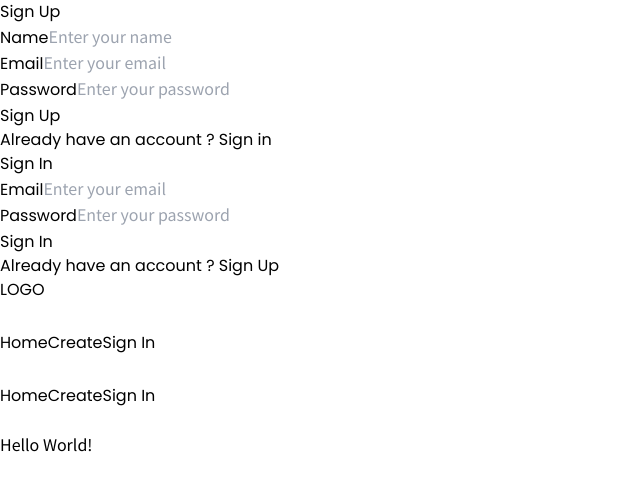
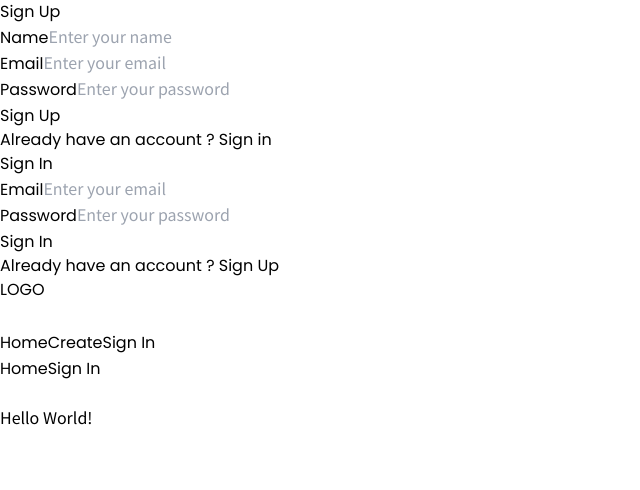
Before and after one commit to RyogoIimura/techblog, a Next.js app: page / in a window 1280 px wide. Shown: the top 490 px of the page, without its empty margins (0-640 px from the left). Built offline with nearby package versions, Linux system fonts and the light colour scheme.

Commit message:
Header Button コンポーネント化、ナビゲーション全画面

```diff
--- a/app/components/Header.tsx
+++ b/app/components/Header.tsx
@@ -1,10 +1,8 @@
 'use client'
-import Image from "next/image";
-import PenLogo from '../../public/images/pen_logo.svg';
-import UserLogo from '../../public/images/user_logo.svg';
 import React, { useState } from "react";
 
 import { poppins } from "../utils/fonts";
+import { HeaderButton } from "./HeaderButton";
 
 type HeaderProps = {
   page: string
@@ -12,159 +10,31 @@ type HeaderProps = {
 
 const Header = (props: HeaderProps) => {
   const { page } = props;
-  const buttonChoice = (name: string, hidden: boolean = false) => {
-    if( name === 'Create'){
-      return (
-        <button className={`
-            w-fit
-            h-fit
-            bg-[#383838]
-            border-[1px]
-            border-[#383838]
-            rounded-[57px]
-            pl-[36px]
-            pr-[18px]
-            py-[6px]
-            my-auto
-            relative
-
-            md:ml-[24px]
-          `}
-          key='Create'
-        >
-          <Image
-            className={`
-              w-[14px]
-              h-auto
-              absolute
-              top-[50%]
-              left-[18px]
-              transform
-              translate-y-[-50%]
-            `}
-            src={PenLogo}
-            alt="PenLogo"
-          />
-          <p className={`
-            ${poppins.className}
-            text-white
-            text-[14px]
-
-            md:text-[14px]
-          `}>Create</p>
-        </button>
-      )
-    }
-    if( name === 'Sign In'){
-      return (
-        <button className={`
-            w-fit
-            h-fit
-            bg-[#d9d9d9]
-            border-[1px]
-            border-[#383838]
-            rounded-[57px]
-            px-[28px]
-            py-[6px]
-
-            md:my-auto
-            md:ml-[24px]
-            ${hidden ? 'hidden md:block' : ''}
-          `}
-          key='Sign In'
-        >
-          <p className={`
-            ${poppins.className}
-            text-[#383838]
-            text-[14px]
-
-            md:text-[14px]
-          `}>Sign In</p>
-        </button>
-      )
-    }
-    if( name === 'Publish'){
-      return (
-        <button className={`
-            w-fit
-            h-fit
-            bg-[#18A0FB]
-            border-[1px]
-            border-[#18A0FB]
-            rounded-[57px]
-            px-[28px]
-            py-[6px]
-            my-auto
-
-            md:ml-[24px]
-          `}
-          key='Publish'
-        >
-          <p className={`
-            ${poppins.className}
-            text-[#000]
-            text-[14px]
-
-            md:text-[14px]
-          `}>Publish</p>
-        </button>
-      )
-    }
-    if( name === 'Logout'){
-      return (
-        <button className={`
-            w-fit
-            h-fit
-
-            md:my-auto
-            md:ml-[48px]
-            ${hidden ? 'hidden md:block' : ''}
-          `}
-          key='Logout'
-        >
-          <Image
-            className={`
-              w-[48px]
-              h-auto
-            `}
-            src={UserLogo}
-            alt="UserLogo"
-          />
-        </button>
-      )
-    }
-  }
   const headerButtonChange = () => {
     if( page === 'Write Blog'){
-      return [ buttonChoice('Publish'), buttonChoice('Sign In', true) ]
+      return [ HeaderButton('Home', 'hidden md:block'), HeaderButton('Publish'), HeaderButton('Sign In', 'hidden md:block') ]
     } else if ( page === 'Profile'){
-      return [ buttonChoice('Create'), buttonChoice('Logout', true) ]
+      return [ HeaderButton('Home', 'hidden md:block'), HeaderButton('Create'), HeaderButton('Logout', 'hidden md:block') ]
     } else {
-      return [ buttonChoice('Create'), buttonChoice('Sign In', true) ]
+      return [ HeaderButton('Home', 'hidden md:block'), HeaderButton('Create'), HeaderButton('Sign In', 'hidden md:block') ]
     }
   }
   const navButtonChange = () => {
     if( page === 'Write Blog'){
-      return [ buttonChoice('Publish'), buttonChoice('Sign In') ]
+      return [ HeaderButton('Home', 'mx-auto'), HeaderButton('Sign In', 'mx-[auto] mt-[40px]') ]
     } else if ( page === 'Profile'){
-      return [ buttonChoice('Create'), buttonChoice('Logout') ]
+      return [ HeaderButton('Home', 'mx-auto'), HeaderButton('Logout', 'mx-[auto] mt-[40px]') ]
     } else {
-      return [ buttonChoice('Create'), buttonChoice('Sign In') ]
+      return [ HeaderButton('Home', 'mx-auto'), HeaderButton('Sign In', 'mx-[auto] mt-[40px]') ]
     }
   }
 
   const [nav, setNav] = useState<boolean>(false);
-  const navOpen = () => {
-    setNav(!nav);
-    if (nav) {
-      console.log('close')
-    } else {
-      console.log('open')
-    }
-  }
+  const navOpen = () => setNav(!nav);
 
   return (
     <>
+      {/* header */}
       <div className={`
         w-full
         fixed
@@ -209,44 +79,21 @@ const Header = (props: HeaderProps) => {
             md:pr-0
           `}
           >
-            <button className={`
-              w-fit
-              h-fit
-              bg-[#383838]
-              border-[1px]
-              border-[#383838]
-              rounded-[57px]
-              px-[28px]
-              py-[6px]
-              hidden
-
-              md:my-auto
-              md:block
-            `}>
-              <p className={`
-                ${poppins.className}
-                text-white
-                text-[14px]
-
-                md:text-[14px]
-                md:block
-              `}>Home</p>
-            </button>
             {headerButtonChange()}
           </div>
         </div>
       </div>
+
+      {/* nav menu */}
       <div
         className={`
           fixed
           z-105
           top-0
           right-0
-          h-[180px]
-          pl-[30px]
-          pr-[74px]
-          pt-[20px]
-          pb-[30px]
+          w-[100vw]
+          h-[100vh]
+          pt-[164px]
           bg-[#d9d9d9]
           flex
           flex-col
@@ -258,29 +105,10 @@ const Header = (props: HeaderProps) => {
           transition: 'opacity .6s cubic-bezier(0.16, 1, 0.3, 1), transform .6s cubic-bezier(0.16, 1, 0.3, 1)'
         }}
       >
-        <button className={`
-          w-fit
-          h-fit
-          bg-[#383838]
-          border-[1px]
-          border-[#383838]
-          rounded-[57px]
-          px-[28px]
-          py-[6px]
-
-          md:my-auto
-        `}>
-          <p className={`
-            ${poppins.className}
-            text-white
-            text-[14px]
-
-            md:text-[14px]
-            md:block
-          `}>Home</p>
-        </button>
         {navButtonChange()}
       </div>
+
+      {/* hamburger */}
       <button className={`
           fixed
           z-110
--- /dev/null
+++ b/app/components/HeaderButton.tsx
@@ -0,0 +1,162 @@
+import Image from "next/image";
+import PenLogo from '../../public/images/pen_logo.svg';
+import UserLogo from '../../public/images/user_logo.svg';
+import { poppins } from "../utils/fonts";
+
+
+export const HeaderButton = (name: string, button?: string, p?: string) => {
+
+  if( name === 'Create'){
+    return (
+      <button className={`
+          w-fit
+          h-fit
+          bg-[#383838]
+          border-[1px]
+          border-[#383838]
+          rounded-[57px]
+          pl-[36px]
+          pr-[18px]
+          py-[6px]
+          my-auto
+          relative
+
+          md:ml-[24px]
+          ${button}
+        `}
+        key='Create'
+      >
+        <Image
+          className={`
+            w-[14px]
+            h-auto
+            absolute
+            top-[50%]
+            left-[18px]
+            transform
+            translate-y-[-50%]
+          `}
+          src={PenLogo}
+          alt="PenLogo"
+        />
+        <p className={`
+          ${poppins.className}
+          text-white
+          text-[14px]
+
+          md:text-[14px]
+          ${p}
+        `}>Create</p>
+      </button>
+    )
+  }
+  if( name === 'Sign In'){
+    return (
+      <button className={`
+          w-fit
+          h-fit
+          bg-[#d9d9d9]
+          border-[1px]
+          border-[#383838]
+          rounded-[57px]
+          px-[28px]
+          py-[6px]
+
+          md:my-auto
+          md:ml-[24px]
+          ${button}
+        `}
+        key='Sign In'
+      >
+        <p className={`
+          ${poppins.className}
+          text-[#383838]
+          text-[14px]
+
+          md:text-[14px]
+          ${p}
+        `}>Sign In</p>
+      </button>
+    )
+  }
+  if( name === 'Publish'){
+    return (
+      <button className={`
+          ${button}
+          w-fit
+          h-fit
+          bg-[#18A0FB]
+          border-[1px]
+          border-[#18A0FB]
+          rounded-[57px]
+          px-[28px]
+          py-[6px]
+          my-auto
+
+          md:ml-[24px]
+        `}
+        key='Publish'
+      >
+        <p className={`
+          ${poppins.className}
+          text-[#000]
+          text-[14px]
+
+          md:text-[14px]
+          ${p}
+        `}>Publish</p>
+      </button>
+    )
+  }
+  if( name === 'Logout'){
+    return (
+      <button className={`
+          w-fit
+          h-fit
+
+          md:my-auto
+          md:ml-[48px]
+          ${button}
+        `}
+        key='Logout'
+      >
+        <Image
+          className={`
+            w-[48px]
+            h-auto
+          `}
+          src={UserLogo}
+          alt="UserLogo"
+        />
+      </button>
+    )
+  }
+  if( name === 'Home'){
+    return (
+      <button className={`
+          w-fit
+          h-fit
+          bg-[#383838]
+          border-[1px]
+          border-[#383838]
+          rounded-[57px]
+          px-[28px]
+          py-[6px]
+
+          md:my-auto
+          ${button}
+        `}
+        key='Home'
+      >
+        <p className={`
+          ${poppins.className}
+          text-white
+          text-[14px]
+
+          md:block
+          ${p}
+        `}>Home</p>
+      </button>
+    )
+  }
+};
```
